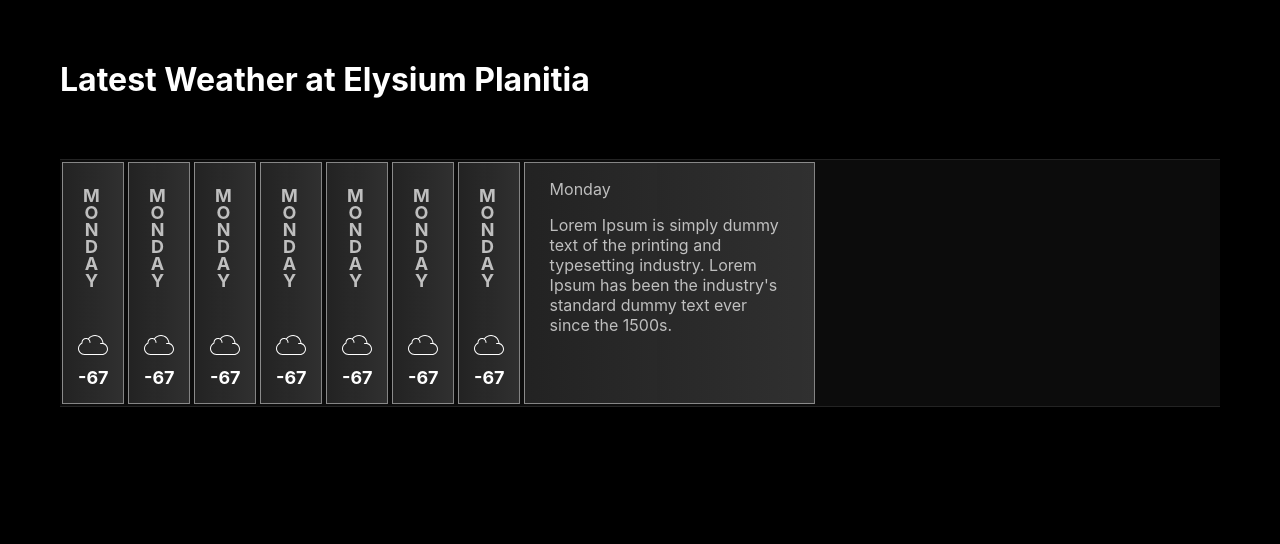
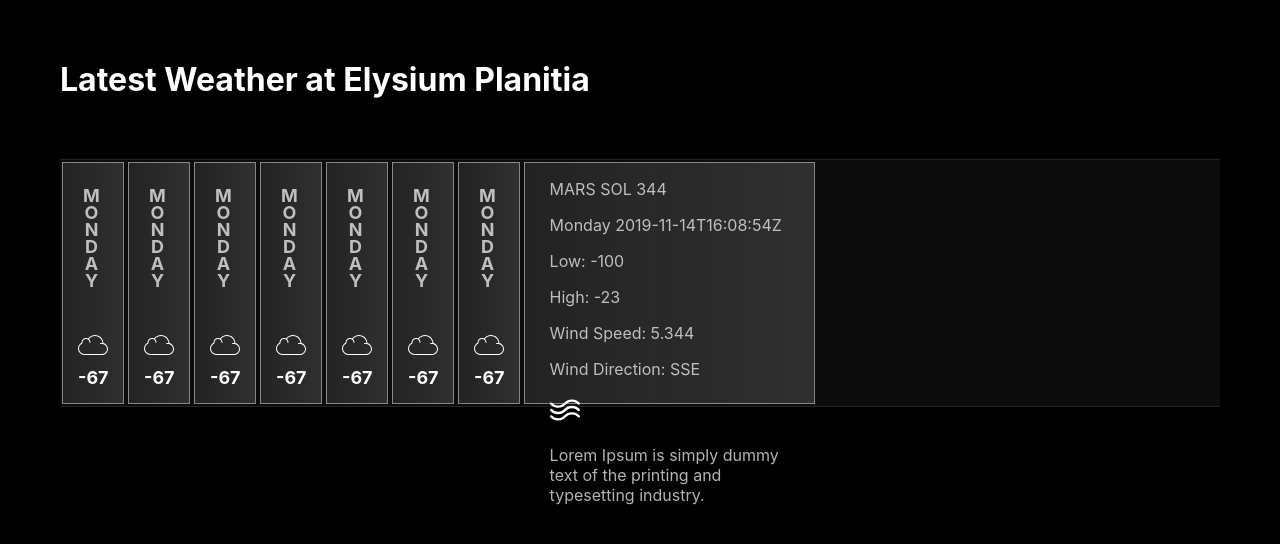
Before and after one commit to techsmithsuk/mars-rover, a React (Create React App) app: page /weather in a window 1280 px wide. Shown: the top 544 px of the page. Built offline with nearby package versions, Linux system fonts and the light colour scheme.

Commit message:
Hardcoded Detail Panel Information

```diff
--- a/src/components/weather-page/SingleDay.tsx
+++ b/src/components/weather-page/SingleDay.tsx
@@ -9,6 +9,7 @@ import WindIcon from './resources/svg_icon_wind';
 
 // TODO - Add Image Array & random picker function for weather card icon
 // TODO - Add function to convert "2019-11-14T16:08:54Z" into weekday i.e. Monday
+// TODO - Generate weather text summary other than lorem ipsum
 
 export function SingleDaySummary(props : SingleDayData) {
 
@@ -39,15 +40,37 @@ export function SingleDayDetail(props : SingleDayData) {
 
     // TODO on summary class click/hover change this one
 
+    let min = props.minTemp ? Math.round(props.minTemp) : 0;
+    let max = props.maxTemp ? Math.round(props.maxTemp) : 0;
+
+    // TODO - Convert date from: "2019-11-14T16:08:54Z" to "DD-MM-YYYY"
+    let date = props.earthSolDate;
+
     return (
         <div className="SingleDayDetail">
 
             <div className="weekday">
-                <p>{props.weekdayName}</p>
+
+                <p>MARS SOL {props.marsSolDate}</p>
+                <p>{props.weekdayName} {props.earthSolDate}</p>
+
             </div>
+
+            <div>
+                <p>Low: {min}</p>
+                <p>High: {max}</p>
+            </div>
+
+            <div>
+                <p>Wind Speed:  {props.averageWindSpeed}</p>
+                <p>Wind Direction:  {props.windDirection}</p>
+                <WindIcon/>
+                {/* TODO replace with compass/arrow icon */}
+                {/* TODO update compass/arrow direction with code */}
+            </div>
+
             <p>
                 Lorem Ipsum is simply dummy text of the printing and typesetting industry.
-                Lorem Ipsum has been the industry's standard dummy text ever since the 1500s.
             </p>
 
         </div>
--- a/src/components/weather-page/singleDay.scss
+++ b/src/components/weather-page/singleDay.scss
@@ -1,5 +1,11 @@
 body {
     background-color: black;
+}
+
+svg {
+    width: 30px;
+    height: 30px;
+    fill: white;
 }
 
 .SingleDaySummary {
@@ -45,12 +51,6 @@ body {
         height: 40px;
         width: 100%;
         margin-left: 15px;
-
-        svg {
-            width: 30px;
-            height: 30px;
-            fill: white;
-        }
     }
 
     .AverageTemp {
```
